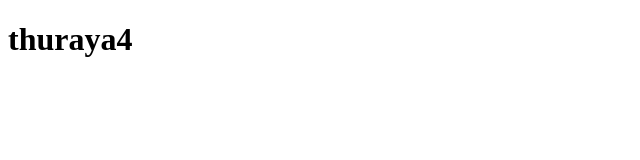
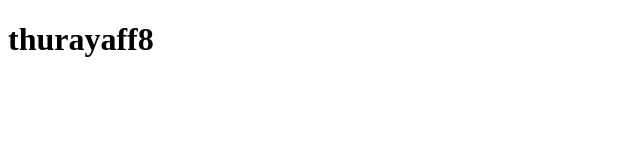
Before and after one commit to thurayax/awon-trainee, a plain HTML site: page thuraya.html in a window 1280 px wide. Shown: the full height of the page, 0-640 px from the left. Drawn offline with Linux system fonts and the light colour scheme.

Commit message:
branch thuraya

```diff
--- a/thuraya.html
+++ b/thuraya.html
@@ -6,7 +6,7 @@
     <title>thuraya</title>
 </head>
 <body>
-    <h1>thuraya4
+    <h1>thurayaff8
 
     </h1>
 </body>
```
